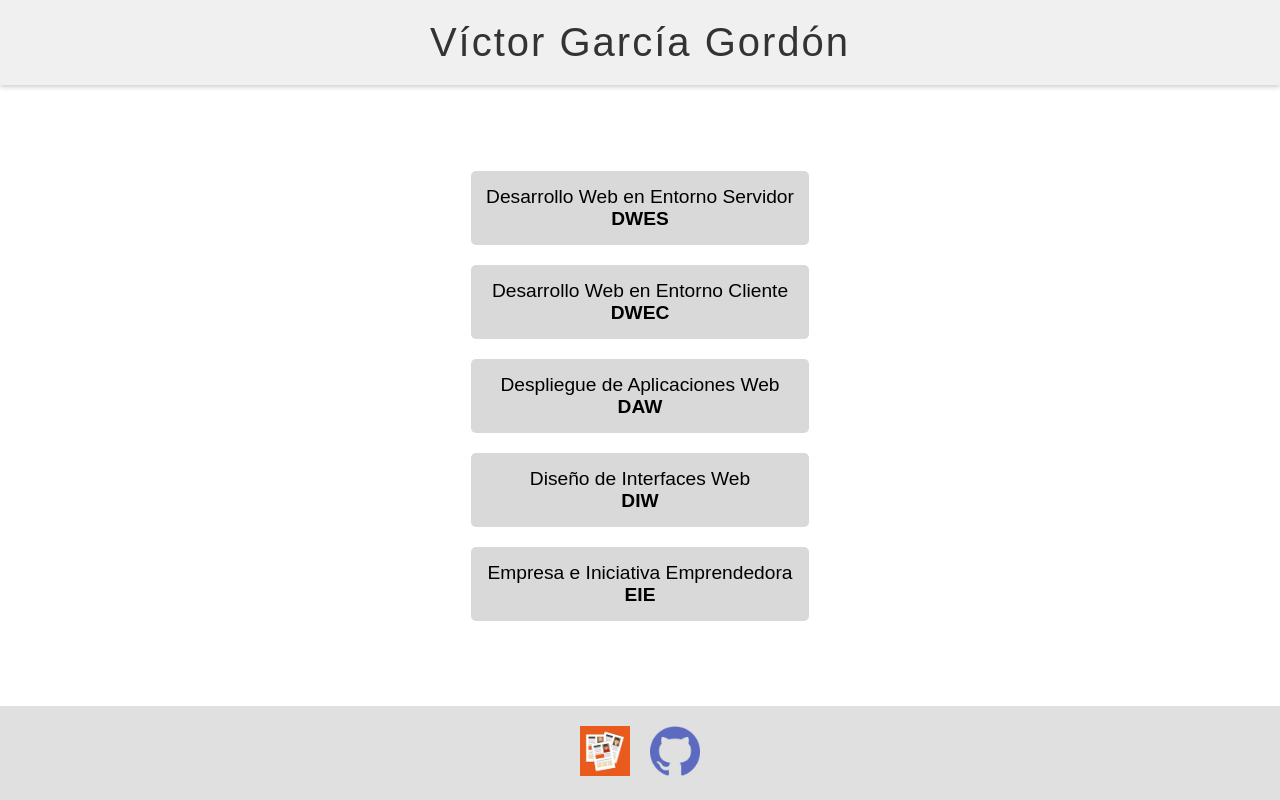
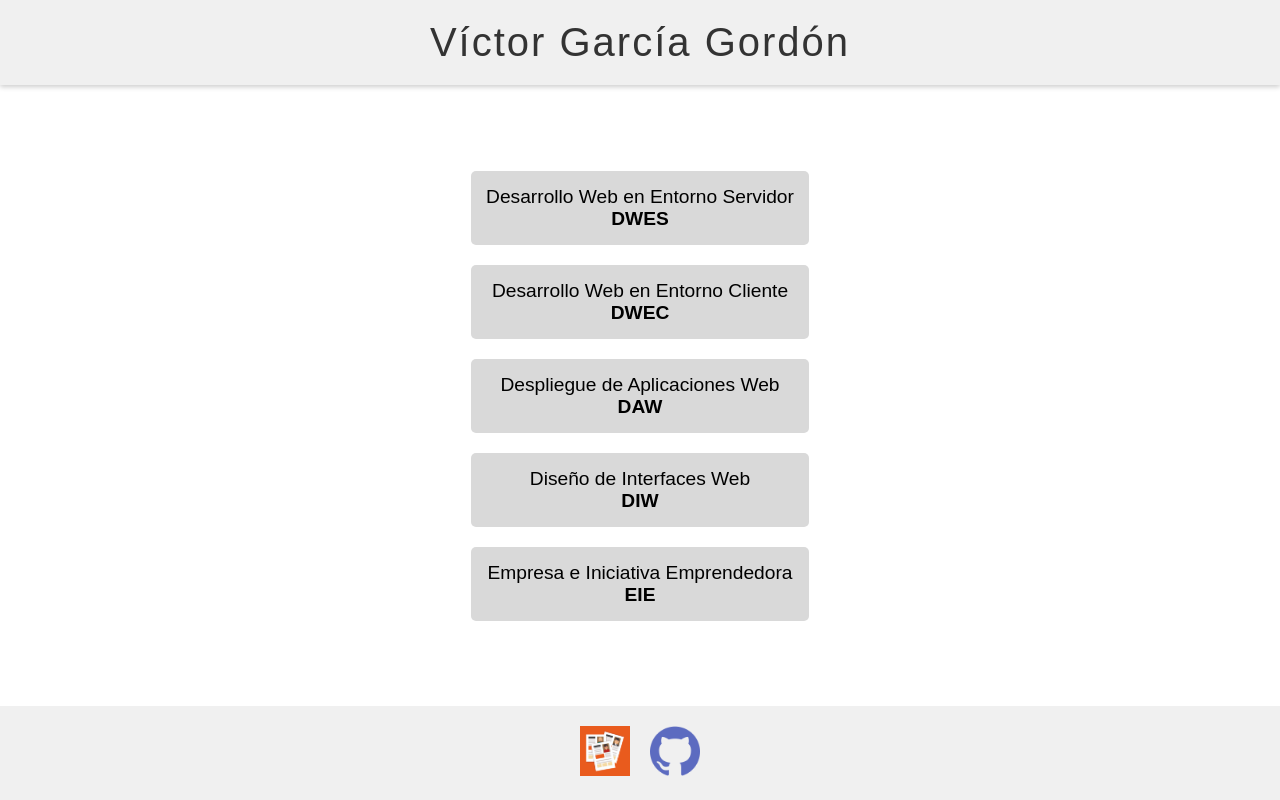
Before and after one commit to victorgargor/202ProyectoDAW, a plain HTML site: page index.html in a window 1280 px wide. Drawn offline with Linux system fonts and the light colour scheme.

Commit message:
Actualización Color CSS 29/09/2024

```diff
--- a/webroot/css/index.css
+++ b/webroot/css/index.css
@@ -72,7 +72,7 @@ nav ul li a {
 }
 
 footer {
-    background-color: #e0e0e0;
+    background-color: #f0f0f0;
     padding: 20px;
     display: flex;
     justify-content: center;
```
